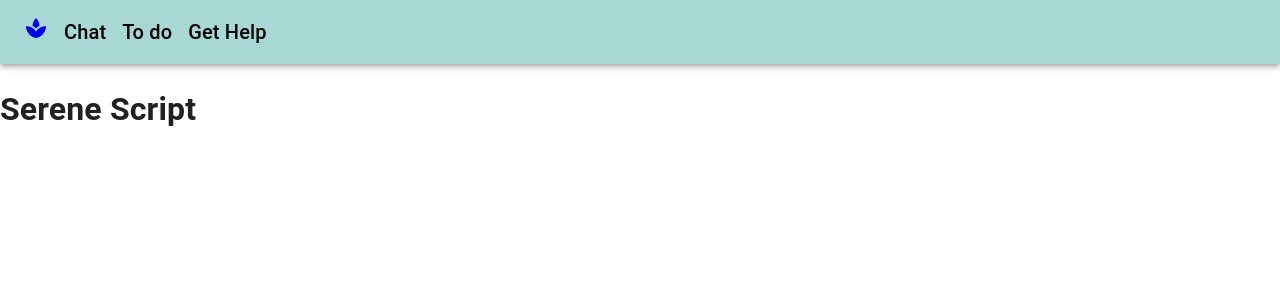
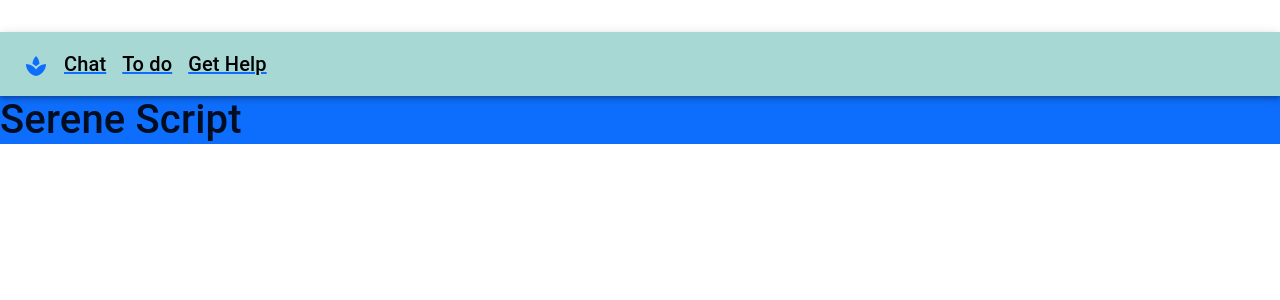
Before and after one commit to Probablymegs/serene-script, a Next.js app in the folder serene-script-nextjs-client/: page / in a window 1280 px wide. Shown: the top 300 px of the page. Built offline with nearby package versions, Linux system fonts and the light colour scheme.

Commit message:
bootstrap

```diff
--- a/serene-script-nextjs-client/components/NavBar.js
+++ b/serene-script-nextjs-client/components/NavBar.js
@@ -14,7 +14,7 @@ export default function NavBar(props) {
 
     return (
         <Box>
-            <AppBar position="static" sx={{backgroundColor: theme.palette.primary.main}}>
+            <AppBar position="static" sx={{backgroundColor: theme.palette.primary.main, marginTop: '2rem'}}>
                 <Toolbar>
                     <Link href="/" /*insert reference page here*/>
                         <Typography variant="h6" component="div" sx={{ flexGrow: 1 }}>
--- a/serene-script-nextjs-client/package.json
+++ b/serene-script-nextjs-client/package.json
@@ -14,6 +14,7 @@
     "@mui/base": "^5.0.0-beta.30",
     "@mui/icons-material": "^5.15.3",
     "@mui/material": "^5.15.3",
+    "bootstrap": "^5.3.2",
     "next": "14.0.4",
     "react": "^18",
     "react-dom": "^18"
--- a/serene-script-nextjs-client/pages/index.js
+++ b/serene-script-nextjs-client/pages/index.js
@@ -3,6 +3,7 @@ import Image from "next/image";
 import { Inter } from "next/font/google";
 import { useEffect, useState } from "react";
 import { getCompletion } from "@/utils/api/gpt4";
+import "bootstrap/dist/css/bootstrap.min.css";
 
 import NavBar from "@/components/NavBar";
 
@@ -12,20 +13,23 @@ export default function Home() {
     const [sessionId, setSessionId] = useState(-1);
 
     return (
-        <>
-            <Head>
+        <div class="bg-primary">
+        <Head>
                 <title>Create Next App</title>
                 <meta name="description" content="Generated by create next app" />
                 <meta name="viewport" content="width=device-width, initial-scale=1" />
                 <link rel="icon" href="/favicon.ico" />
-            </Head>
+        </Head>
+
             <NavBar />
                 <main>
                     <div>
                         <h1>Serene Script</h1>
                     </div>
+                    <div>
+                        <h2></h2>
+                    </div>
                 </main>
-
-        </>
+        </div>
     );
 }
```
Also changed, not shown: 1 other file (tests, documents, lock files or other folders).
